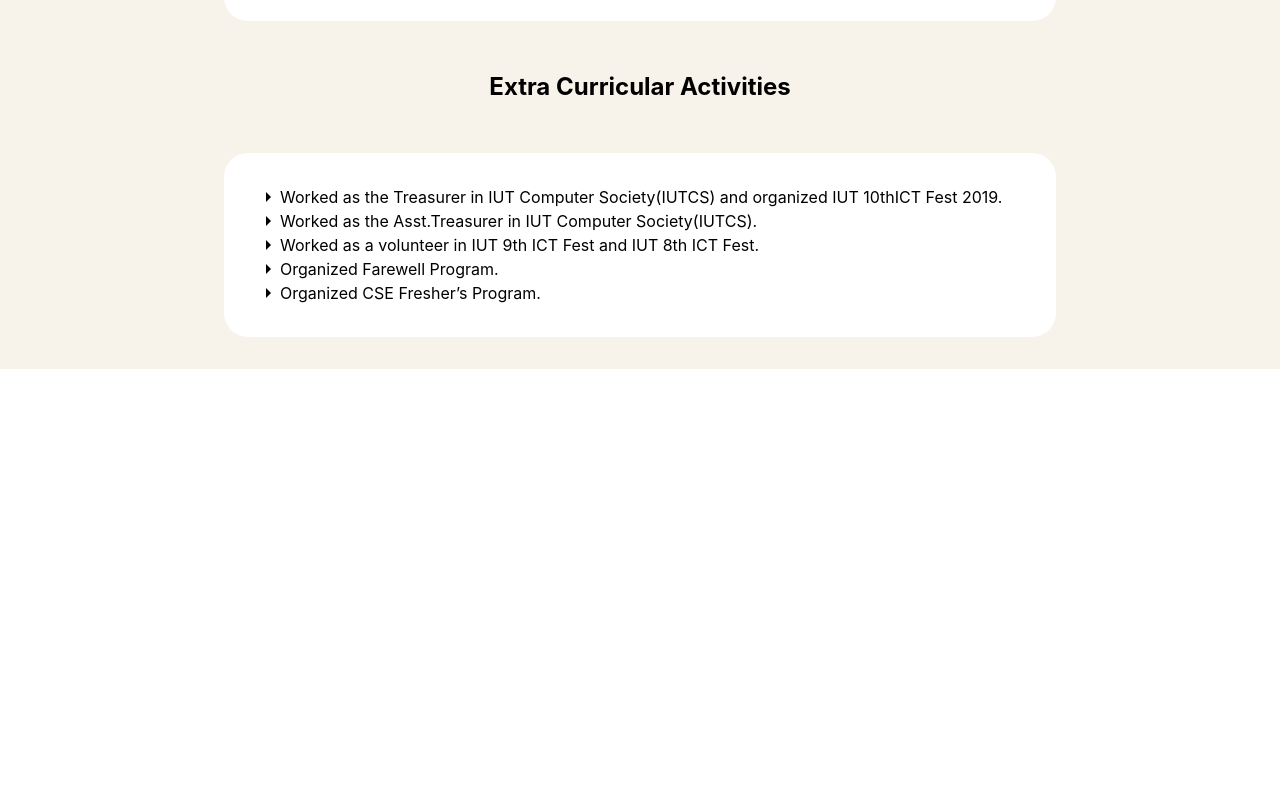
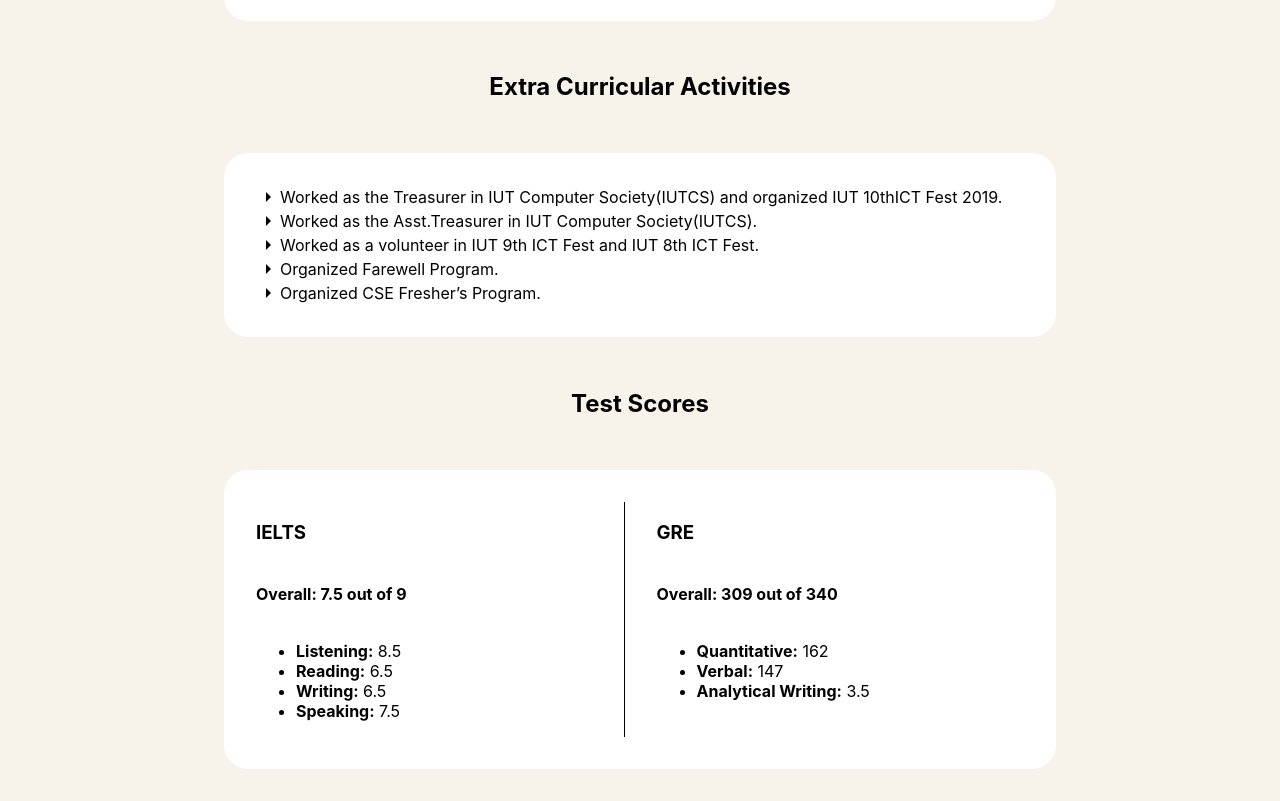
Before and after one commit to abmfahimshahriar/my-portfolio, a React (Create React App) app: page / in a window 1280 px wide. Shown: the part 4292-5093 px from the top of the page. Before the commit the page ends 4661 px from the top, so only its background shows below. Built offline with nearby package versions, Linux system fonts and the light colour scheme.

Commit message:
add test scores

```diff
--- /dev/null
+++ b/src/components/TestScore/TestScore.css
@@ -0,0 +1,31 @@
+.test-score-wrapper {
+    width: 100%;
+    display: flex;
+    flex-direction: column;
+    justify-content: center;
+    align-items: center;
+  }
+
+  .test-score-card {
+    width: 60%;
+    display: flex;
+    flex-direction: row;
+    border-radius: 24px;
+    background-color: white;
+    margin: 32px 0;
+    padding: 32px;
+  }
+
+  .ielts {
+      display: flex;
+      flex-direction: column;
+      border-right: 1px solid black;
+      width: 50%;
+  }
+
+  .gre {
+    display: flex;
+    flex-direction: column;
+    width: 50%;
+    margin-left: 32px;
+}
--- /dev/null
+++ b/src/components/TestScore/TestScore.tsx
@@ -0,0 +1,49 @@
+import React from "react";
+import "./TestScore.css";
+import ArrowRightIcon from '@material-ui/icons/ArrowRight';
+import { extraCurricularData } from "../../data/extraCurricularData";
+
+const TestScore = () => {
+    return (
+        <div className="test-score-wrapper">
+            <h2>Test Scores</h2>
+            <div className="test-score-card">
+                <div className="ielts">
+                    <h3>IELTS</h3>
+                    <h4>Overall: 7.5 out of 9</h4>
+                    <ul>
+                        <li>
+                            <b>Listening:</b> 8.5
+                        </li>
+                        <li>
+                            <b>Reading:</b> 6.5
+                        </li>
+                        <li>
+                            <b>Writing:</b> 6.5
+                        </li>
+                        <li>
+                            <b>Speaking:</b> 7.5
+                        </li>
+                    </ul>
+                </div>
+                <div className="gre">
+                    <h3>GRE</h3>
+                    <h4>Overall: 309 out of 340</h4>
+                    <ul>
+                        <li>
+                            <b>Quantitative:</b> 162
+                        </li>
+                        <li>
+                            <b>Verbal:</b> 147
+                        </li>
+                        <li>
+                            <b>Analytical Writing:</b> 3.5
+                        </li>
+                    </ul>
+                </div>
+            </div>
+        </div>
+    );
+};
+
+export default TestScore;
--- a/src/components/index.tsx
+++ b/src/components/index.tsx
@@ -8,7 +8,7 @@
 import Education from "./Education/Education";
 import Certification from "./Certification/Certification";
 import ExtraCurricular from "./ExtraCurricular/ExtraCurricular";
-
+import TestScore from "./TestScore/TestScore";
 export {
   Navbar,
   ShortDescription,
@@ -20,4 +20,5 @@
   Education,
   Certification,
   ExtraCurricular,
+  TestScore,
 };
--- a/src/pages/HomePage/HomePage.tsx
+++ b/src/pages/HomePage/HomePage.tsx
@@ -10,7 +10,8 @@
   ProjectList,
   Education,
   Certification,
-  ExtraCurricular
+  ExtraCurricular,
+  TestScore,
 } from "../../components";
 import {
   Link,
@@ -101,6 +102,7 @@
         <Education />
         <Certification />
         <ExtraCurricular />
+        <TestScore />
       </div>
     </div>
   );
```
